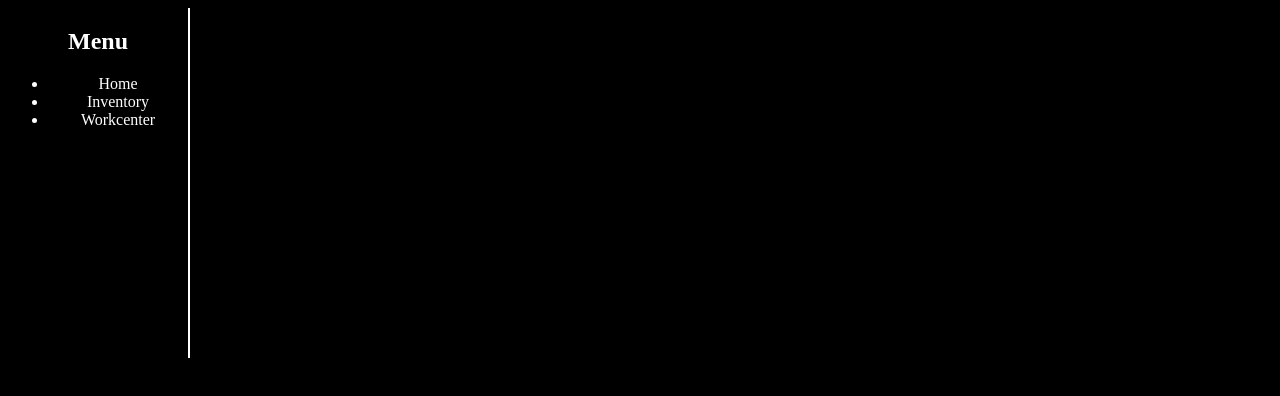
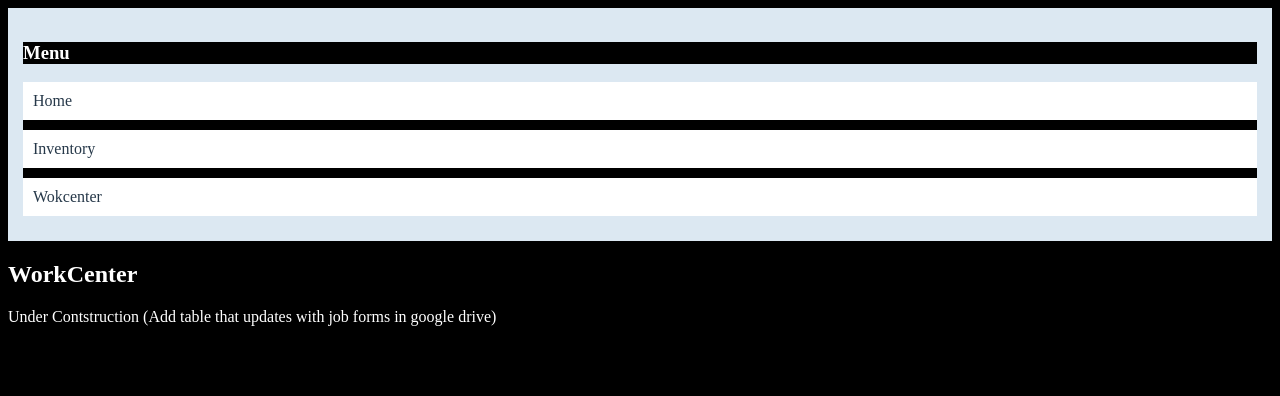
Before and after one commit to JC-f26/my-website, a plain HTML site: page thirdpage.html in a window 1280 px wide. Drawn offline with Linux system fonts and the light colour scheme.

Commit message:
updating third webpage

```diff
--- a/third.css
+++ b/third.css
@@ -1,12 +1,36 @@
 * {
     background-color: black;
+    color: white;
+
 }
-#sidebar-left{
-    width: 180px;
-    height: 350px;
-    float: left;
-    border-right: 2px solid white;
+nav {
+    background: #dce8f2;
+    padding: 15px;
+}
 
-    text-align: center;
-    color:white;
+nav ul {
+    list-style: none;
+    padding: 0;
+    margin: 0;
 }
+
+nav li {
+    margin-bottom: 10px;
+}
+
+nav a {
+    display: block;
+    padding: 10px;
+    background: #ffffff;
+    color: #263849;
+    text-decoration: none;
+}
+
+nav a:hover {
+    background: #263849;
+    color: white;
+}
+@media (max-width: 768px) {
+    .container {
+        grid-template-columns: 1fr;
+    }
--- a/thirdpage.html
+++ b/thirdpage.html
@@ -8,11 +8,23 @@
             />
         <link rel="stylesheet" href="third.css">
 </head>
+<div class="container">
    <aside id="sidebar-left">
-        <h2>Menu</h2>
-        <ul>
-            <li>Home</li>
-            <li>Inventory</li>
-            <li>Workcenter</li>
-        </ul>
+
+        <nav>
+            <h3>Menu</h3>
+            <ul>
+                <li><a href="index.html">Home</a></li>
+                <li><a href="secondpage.html">Inventory</a></li>
+                <li><a href="thirdpage.html">Wokcenter</a></li>
+            </ul>
+        </nav>
     </aside>
+    <main>
+        <h2>WorkCenter</h2>
+        <p>
+            Under Contstruction (Add table that updates with job forms in google drive)
+        </p>
+    </main>
+</div>
+</html>
```
Also changed, not shown: secondpage.html (+1 -0 lines).
